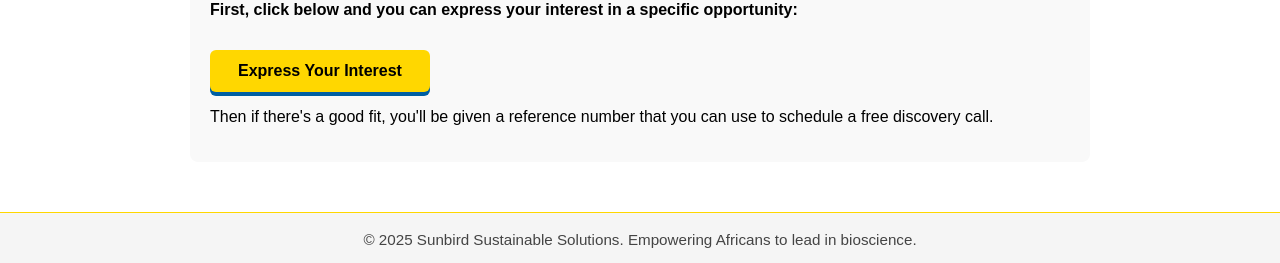
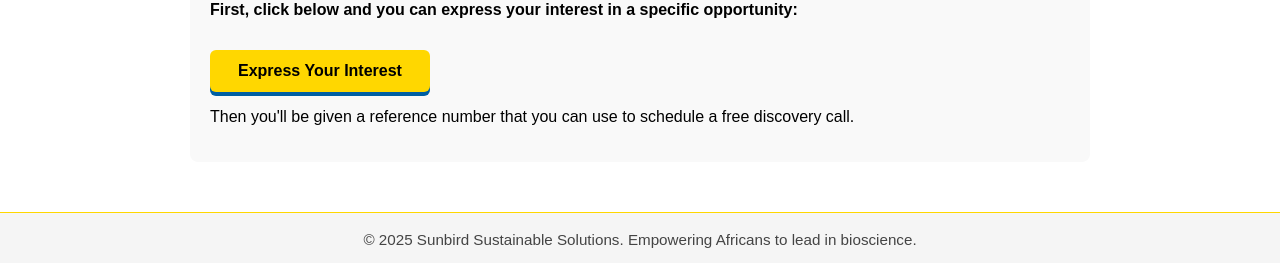
Before and after one commit to mmutondo/mmutondo.github.io, a Jekyll site: the page opencalls.html, which Jekyll copies as it is, in a window 1280 px wide. Shown: the part 1364-1627 px from the top of the page. Built offline with Jekyll 4.4.1, drawn with Linux system fonts in a browser that asks for light colours.

Commit message:
Update opencalls.html

```diff
--- a/opencalls.html
+++ b/opencalls.html
@@ -272,7 +272,7 @@
    class="button express-interest-button">
     Express Your Interest
 </a>
-       <p>Then if there's a good fit, you'll be given a reference number that you can use to schedule a free discovery call.</p>
+       <p>Then you'll be given a reference number that you can use to schedule a free discovery call.</p>
 
 
 </section>
```
